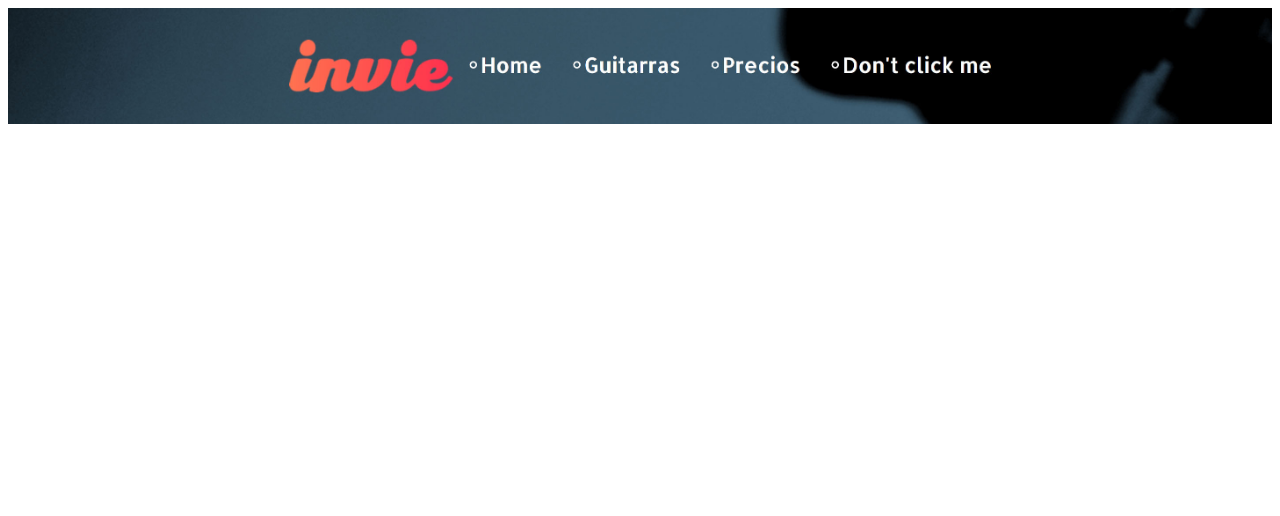
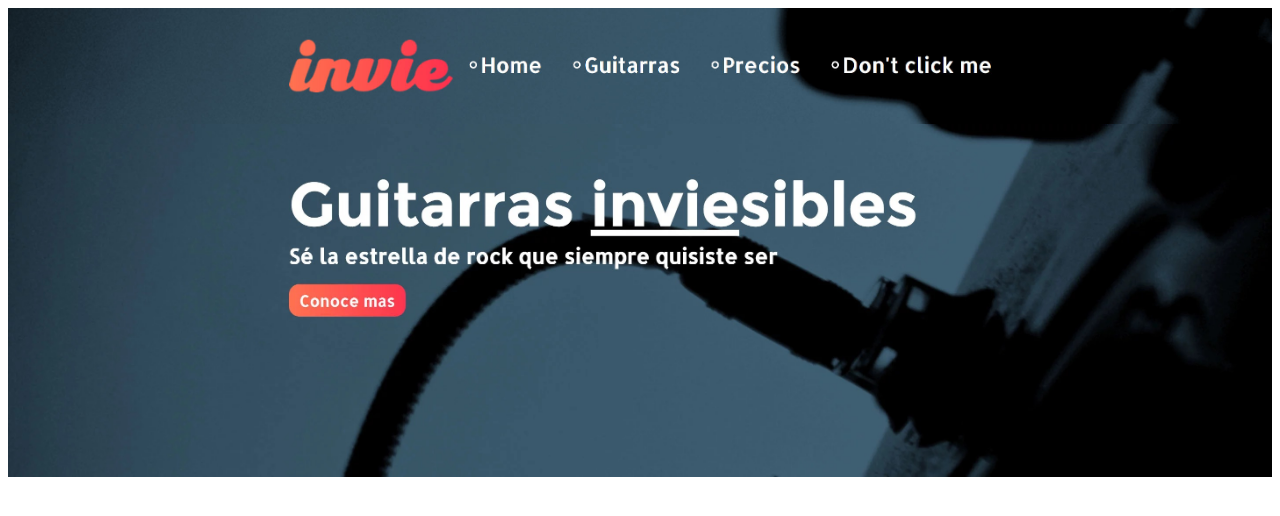
Before and after one commit to PedrazaDuban/Invie, a plain HTML site: page index.html in a window 1280 px wide. Drawn offline with Linux system fonts and the light colour scheme.

Commit message:
Agregando nuestro HERO

```diff
--- a/index.html
+++ b/index.html
@@ -14,5 +14,6 @@
 </head>
 <body>
 	<img src="header.jpg">
+	<img src="hero.jpg">
 </body>
 </html>
```
Also changed, not shown: hero.jpg (added).
